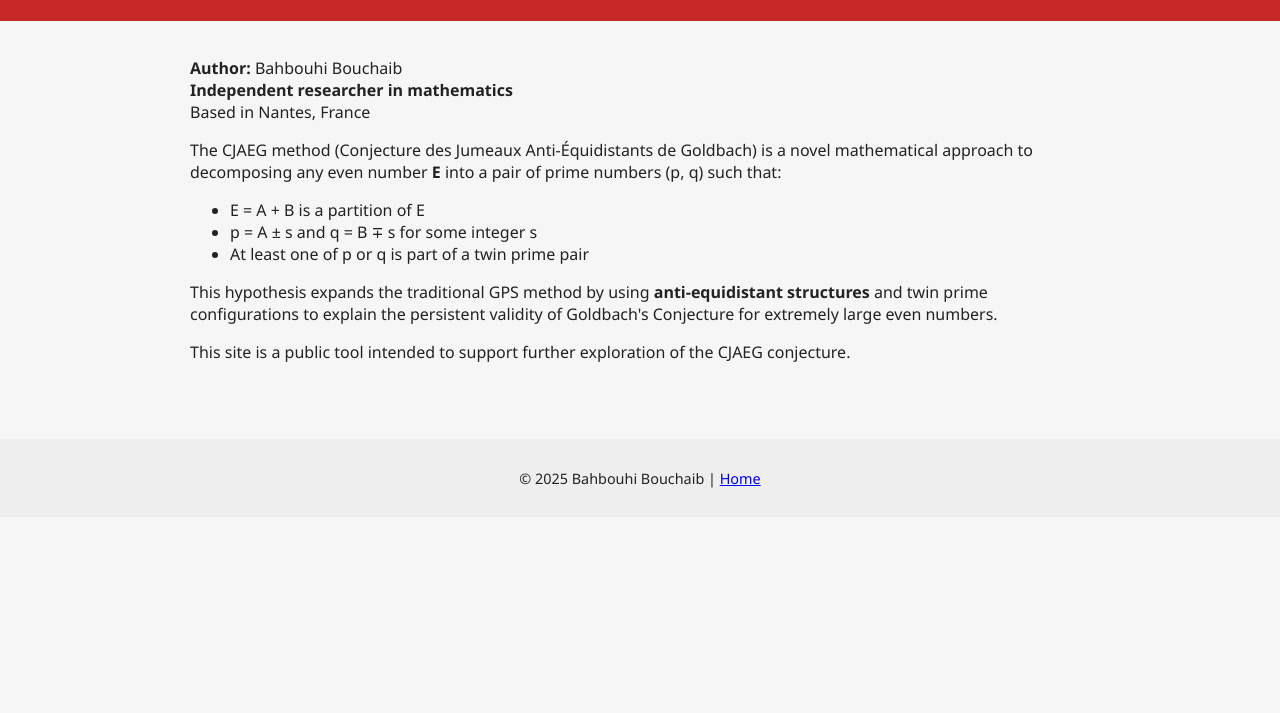
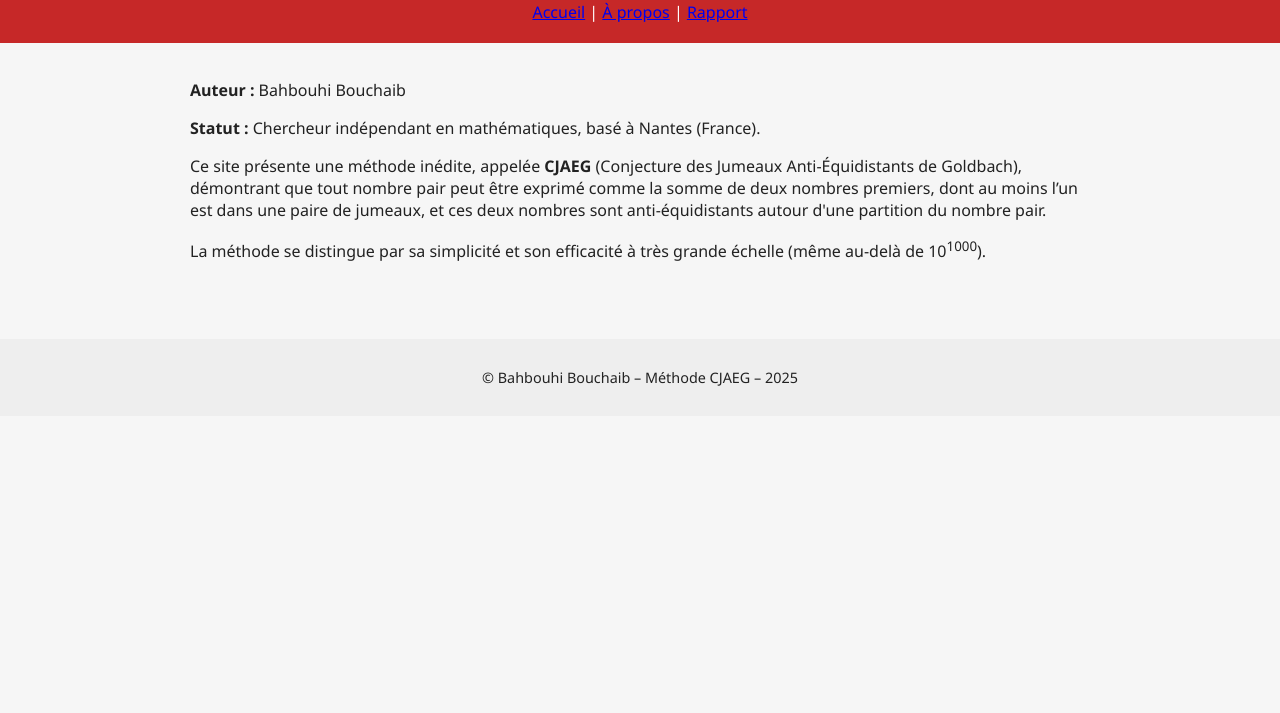
Before and after one commit to Bouchaib542/Goldbach-CJAEG-Twin-Decomposition, a plain HTML site: page about.html in a window 1280 px wide. Shown: the part 87-800 px from the top of the page. Drawn offline with Linux system fonts and the light colour scheme.

Commit message:
Update about.html

```diff
--- a/about.html
+++ b/about.html
@@ -1,41 +1,30 @@
 <!DOCTYPE html>
-<html lang="en">
+<html lang="fr">
 <head>
-  <meta charset="UTF-8">
-  <title>About – CJAEG</title>
-  <link rel="stylesheet" href="style.css">
+  <meta charset="UTF-8" />
+  <meta name="viewport" content="width=device-width, initial-scale=1.0" />
+  <title>À propos – CJAEG</title>
+  <link rel="stylesheet" href="style.css" />
 </head>
 <body>
   <header>
-    <h1>About the CJAEG Conjecture</h1>
+    <h1>À propos</h1>
+    <nav>
+      <a href="index.html">Accueil</a> |
+      <a href="about.html">À propos</a> |
+      <a href="rapport.html">Rapport</a>
+    </nav>
   </header>
 
   <main>
-    <p><strong>Author:</strong> Bahbouhi Bouchaib<br>
-       <strong>Independent researcher in mathematics</strong><br>
-       Based in Nantes, France</p>
-
-    <p>
-      The CJAEG method (Conjecture des Jumeaux Anti-Équidistants de Goldbach) is a novel mathematical approach
-      to decomposing any even number <strong>E</strong> into a pair of prime numbers (p, q) such that:
-    </p>
-
-    <ul>
-      <li>E = A + B is a partition of E</li>
-      <li>p = A ± s and q = B ∓ s for some integer s</li>
-      <li>At least one of p or q is part of a twin prime pair</li>
-    </ul>
-
-    <p>
-      This hypothesis expands the traditional GPS method by using <strong>anti-equidistant structures</strong>
-      and twin prime configurations to explain the persistent validity of Goldbach's Conjecture for extremely large even numbers.
-    </p>
-
-    <p>This site is a public tool intended to support further exploration of the CJAEG conjecture.</p>
+    <p><strong>Auteur :</strong> Bahbouhi Bouchaib</p>
+    <p><strong>Statut :</strong> Chercheur indépendant en mathématiques, basé à Nantes (France).</p>
+    <p>Ce site présente une méthode inédite, appelée <strong>CJAEG</strong> (Conjecture des Jumeaux Anti-Équidistants de Goldbach), démontrant que tout nombre pair peut être exprimé comme la somme de deux nombres premiers, dont au moins l’un est dans une paire de jumeaux, et ces deux nombres sont anti-équidistants autour d'une partition du nombre pair.</p>
+    <p>La méthode se distingue par sa simplicité et son efficacité à très grande échelle (même au-delà de 10<sup>1000</sup>).</p>
   </main>
 
   <footer>
-    <p>© 2025 Bahbouhi Bouchaib | <a href="index.html">Home</a></p>
+    <p>© Bahbouhi Bouchaib – Méthode CJAEG – 2025</p>
   </footer>
 </body>
 </html>
```
